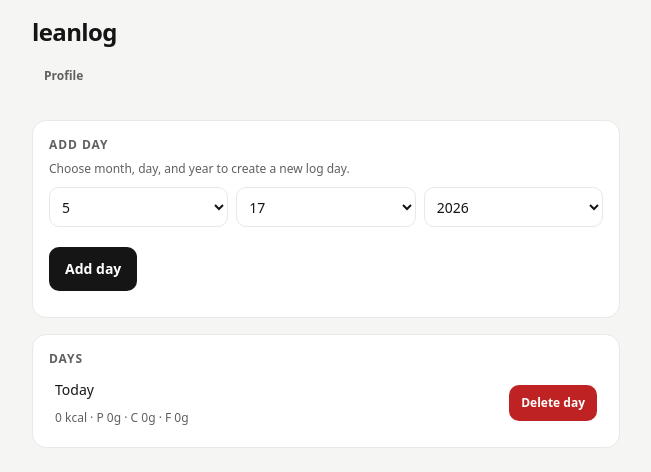
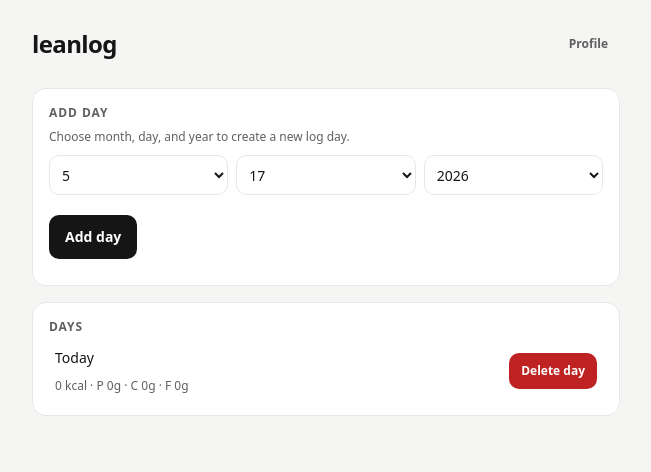
Before and after one commit to adamveld12/leanlog, a React (Vite) app in the folder apps/web/: page / in a window 1280 px wide. Shown: the top 472 px of the page, without its empty margins (314-965 px from the left). Built offline with nearby package versions, Linux system fonts and the light colour scheme.

Commit message:
fix(web): include ui package sources in tailwind scanning

```diff
--- a/apps/web/src/index.css
+++ b/apps/web/src/index.css
@@ -1,4 +1,5 @@
 @import 'tailwindcss';
+@source "../../../packages/ui/src/**/*.{ts,tsx}";
 
 body {
   margin: 0;
```
